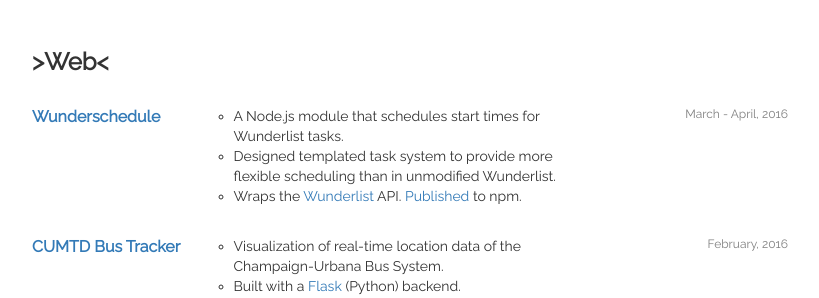
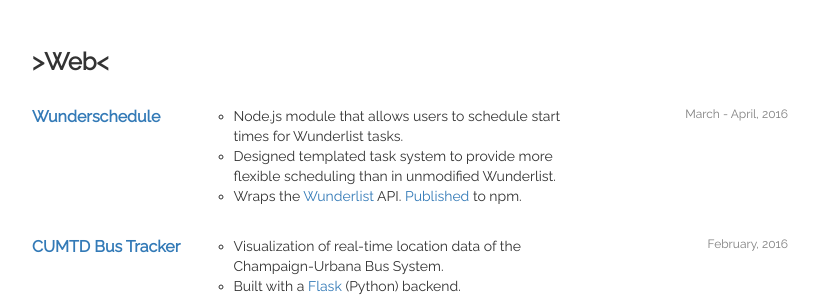
Before and after one commit to rhythmmec/bcongdon.github.io, a Jekyll site: the page built from projects.html, in a window 1280 px wide and 900 px high, scrolled down 744 px. Shown: the part 152-450 px from the top of the window, without its empty margins (230-1049 px from the left). Built offline with Jekyll 4.4.1, drawn with Linux system fonts in a browser that asks for light colours; nearby versions of some CDN libraries.

Commit message:
Again changed Wunderschedule wording

```diff
--- a/projects.html
+++ b/projects.html
@@ -126,7 +126,7 @@
     </div>
     <div class="col-md-6">
       <ul class="project-bullet">
-        <li>A Node.js module that schedules start times for Wunderlist tasks.</li>
+        <li>Node.js module that allows users to schedule start times for Wunderlist tasks.</li>
         <li>Designed templated task system to provide more flexible scheduling than in unmodified Wunderlist.</li>
         <li>Wraps the <a href = "https://developer.wunderlist.com/documentation">Wunderlist</a> API. <a href = "https://www.npmjs.com/package/wunderschedule">Published</a> to npm.</li>
       </ul>
```
